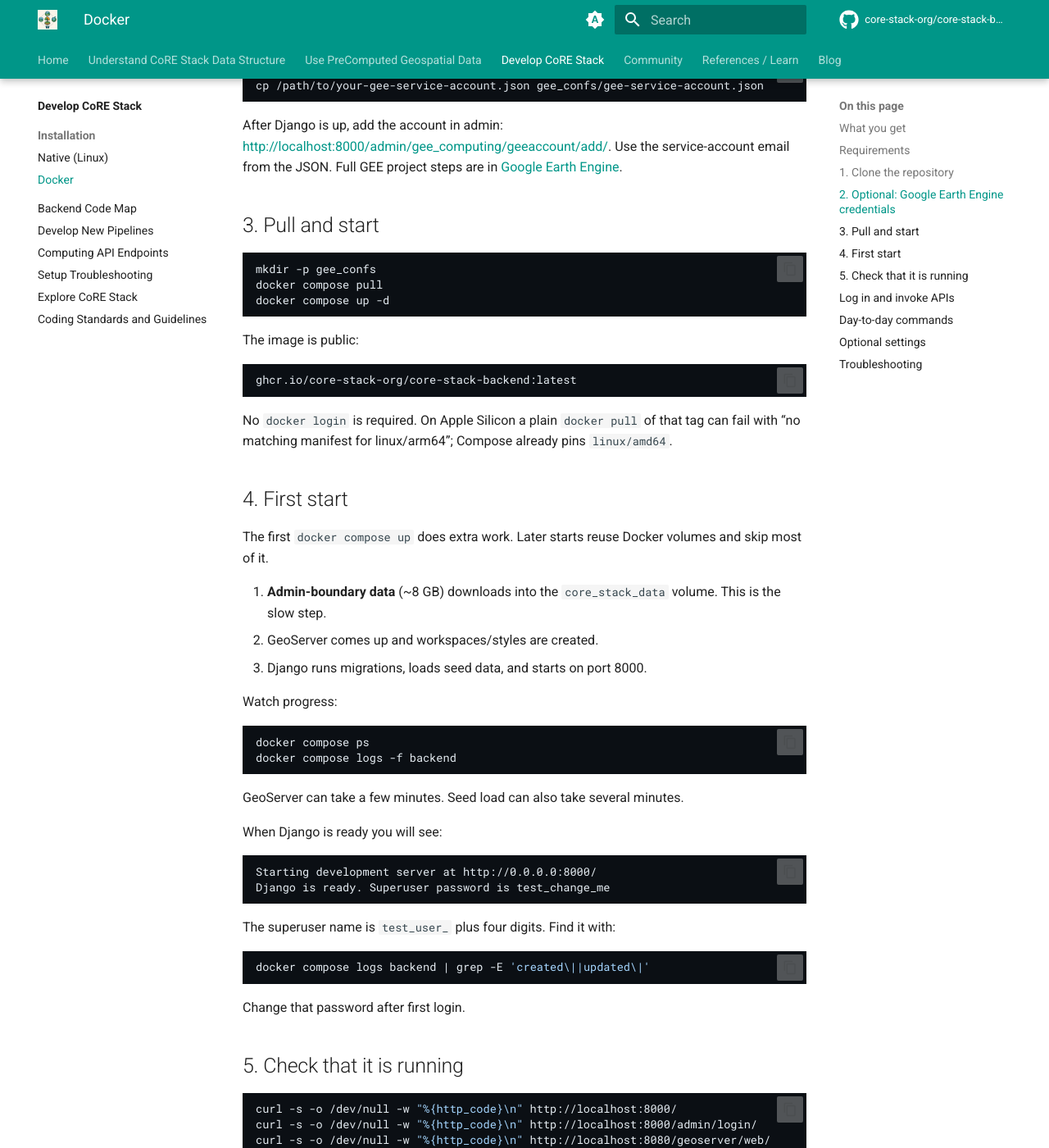
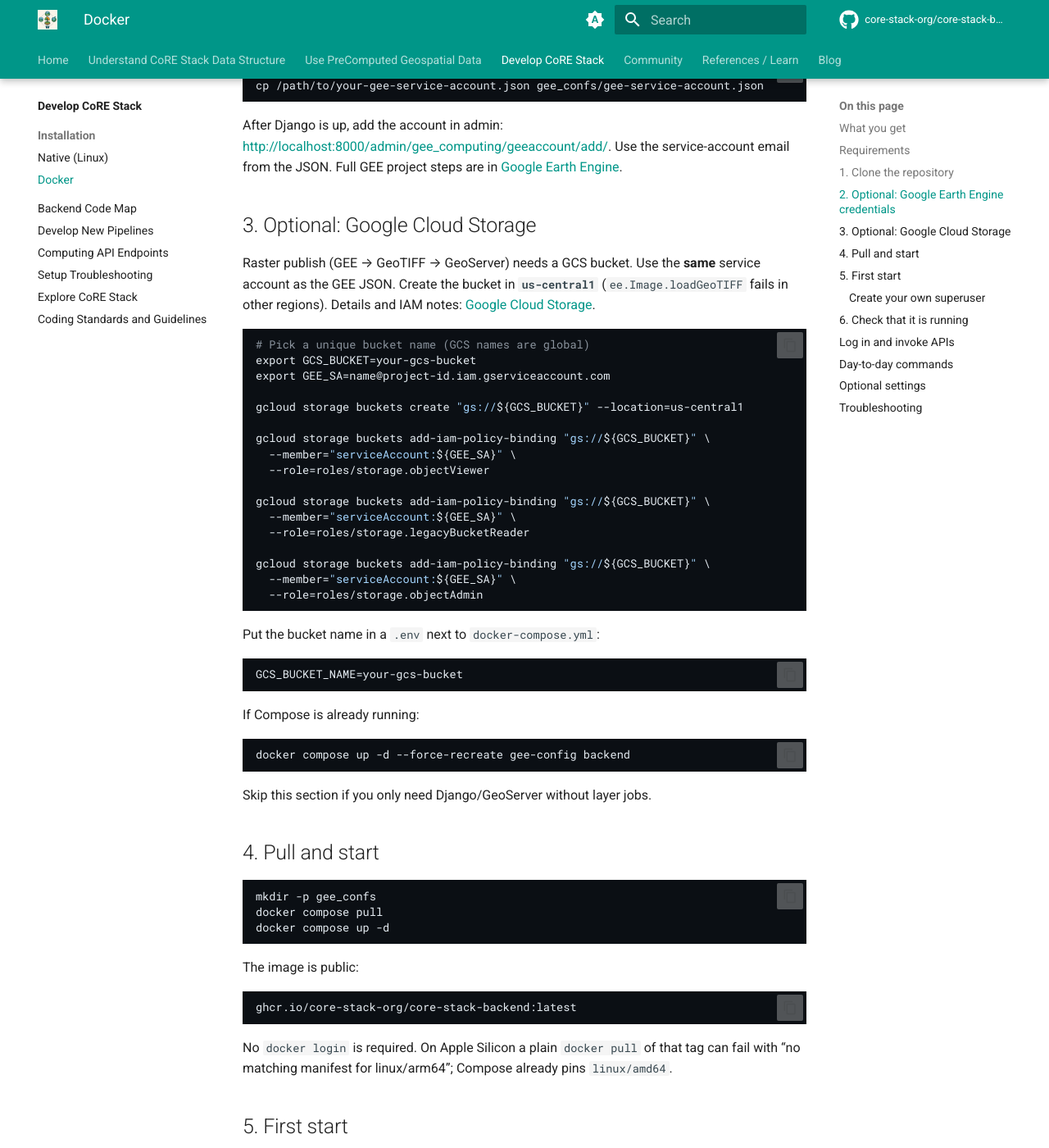
Before and after one commit to core-stack-org/core-stack-docs, an MkDocs documentation site: the page built from docs/developers/docker.md, in a window 1280 px wide and 1400 px high, scrolled down 1420 px. Shown: the whole window at 82% size. Built offline with MkDocs 1.6.1 and Material for MkDocs 9.7.7, drawn with Linux system fonts in a browser that asks for light colours; comment, search, counter and statistics services are not loaded; some of the changed text lies outside the part shown.

Commit message:
Document Docker GCS bucket setup and creating a Django superuser.
Co-authored-by: Cursor <cursoragent@cursor.com>

````diff
--- a/docs/developers/docker.md
+++ b/docs/developers/docker.md
@@ -13,7 +13,7 @@ For the native Linux installer, see [Installer](installer.md).
 
 | Service | URL | Login |
 | --- | --- | --- |
-| Django / API | http://localhost:8000 | Superuser `test_user_XXXX` / `test_change_me` (see [First start](#4-first-start)) |
+| Django / API | http://localhost:8000 | Superuser `test_user_XXXX` / `test_change_me` (see [First start](#5-first-start)) |
 | Django admin | http://localhost:8000/admin/ | Same superuser |
 | GeoServer | http://localhost:8080/geoserver | `admin` / `geoserver` |
 
@@ -50,7 +50,45 @@ cp /path/to/your-gee-service-account.json gee_confs/gee-service-account.json
 
 After Django is up, add the account in admin: [http://localhost:8000/admin/gee_computing/geeaccount/add/](http://localhost:8000/admin/gee_computing/geeaccount/add/). Use the service-account email from the JSON. Full GEE project steps are in [Google Earth Engine](integrations/google-earth-engine.md).
 
-## 3. Pull and start
+## 3. Optional: Google Cloud Storage
+
+Raster publish (GEE → GeoTIFF → GeoServer) needs a GCS bucket. Use the **same** service account as the GEE JSON. Create the bucket in **`us-central1`** (`ee.Image.loadGeoTIFF` fails in other regions). Details and IAM notes: [Google Cloud Storage](integrations/gcs.md).
+
+```bash
+# Pick a unique bucket name (GCS names are global)
+export GCS_BUCKET=your-gcs-bucket
+export GEE_SA=name@project-id.iam.gserviceaccount.com
+
+gcloud storage buckets create "gs://${GCS_BUCKET}" --location=us-central1
+
+gcloud storage buckets add-iam-policy-binding "gs://${GCS_BUCKET}" \
+  --member="serviceAccount:${GEE_SA}" \
+  --role=roles/storage.objectViewer
+
+gcloud storage buckets add-iam-policy-binding "gs://${GCS_BUCKET}" \
+  --member="serviceAccount:${GEE_SA}" \
+  --role=roles/storage.legacyBucketReader
+
+gcloud storage buckets add-iam-policy-binding "gs://${GCS_BUCKET}" \
+  --member="serviceAccount:${GEE_SA}" \
+  --role=roles/storage.objectAdmin
+```
+
+Put the bucket name in a `.env` next to `docker-compose.yml`:
+
+```bash
+GCS_BUCKET_NAME=your-gcs-bucket
+```
+
+If Compose is already running:
+
+```bash
+docker compose up -d --force-recreate gee-config backend
+```
+
+Skip this section if you only need Django/GeoServer without layer jobs.
+
+## 4. Pull and start
 
 ```bash
 mkdir -p gee_confs
@@ -96,9 +134,21 @@ The superuser name is `test_user_` plus four digits. Find it with:
 docker compose logs backend | grep -E 'created\||updated\|'
 ```
 
-Change that password after first login.
+Change that password after first login. Admin: http://localhost:8000/admin/
 
-## 5. Check that it is running
+### Create your own superuser
+
+The `test_user_XXXX` account is only for first login. Create a named admin when Django is running:
+
+```bash
+docker compose exec -it backend python manage.py createsuperuser --skip-checks
+```
+
+You will be prompted for username, email, and password. Log in at http://localhost:8000/admin/ with that account.
+
+To reset the installer test user’s password back to `test_change_me`, recreate the backend container (`docker compose up -d --force-recreate backend`). First start always resets that test user.
+
+## 6. Check that it is running
 
 ```bash
 curl -s -o /dev/null -w "%{http_code}\n" http://localhost:8000/
@@ -204,7 +254,13 @@ POSTGRES_USER=corestack_admin
 POSTGRES_PASSWORD=corestack@123
 GEOSERVER_USERNAME=admin
 GEOSERVER_PASSWORD=geoserver
+GEOSERVER_URL=http://geoserver:8080/geoserver/
+GCS_BUCKET_NAME=your-gcs-bucket
+GEE_STORAGE_PROJECT=ee-your-project
+GEE_STORAGE_PROJECT_HELPER=ee-your-helper-project
 ```
+
+`GEOSERVER_URL` defaults to the Compose GeoServer service. `GEE_STORAGE_PROJECT` defaults to `project_id` in `gee_confs/gee-service-account.json` when unset.
 
 Force a fresh admin-boundary download:
 
````
Also changed, not shown: other parts of docs/developers/docker.md (+2 -2 lines), docs/developers/installer.md (+7 -1 lines).
